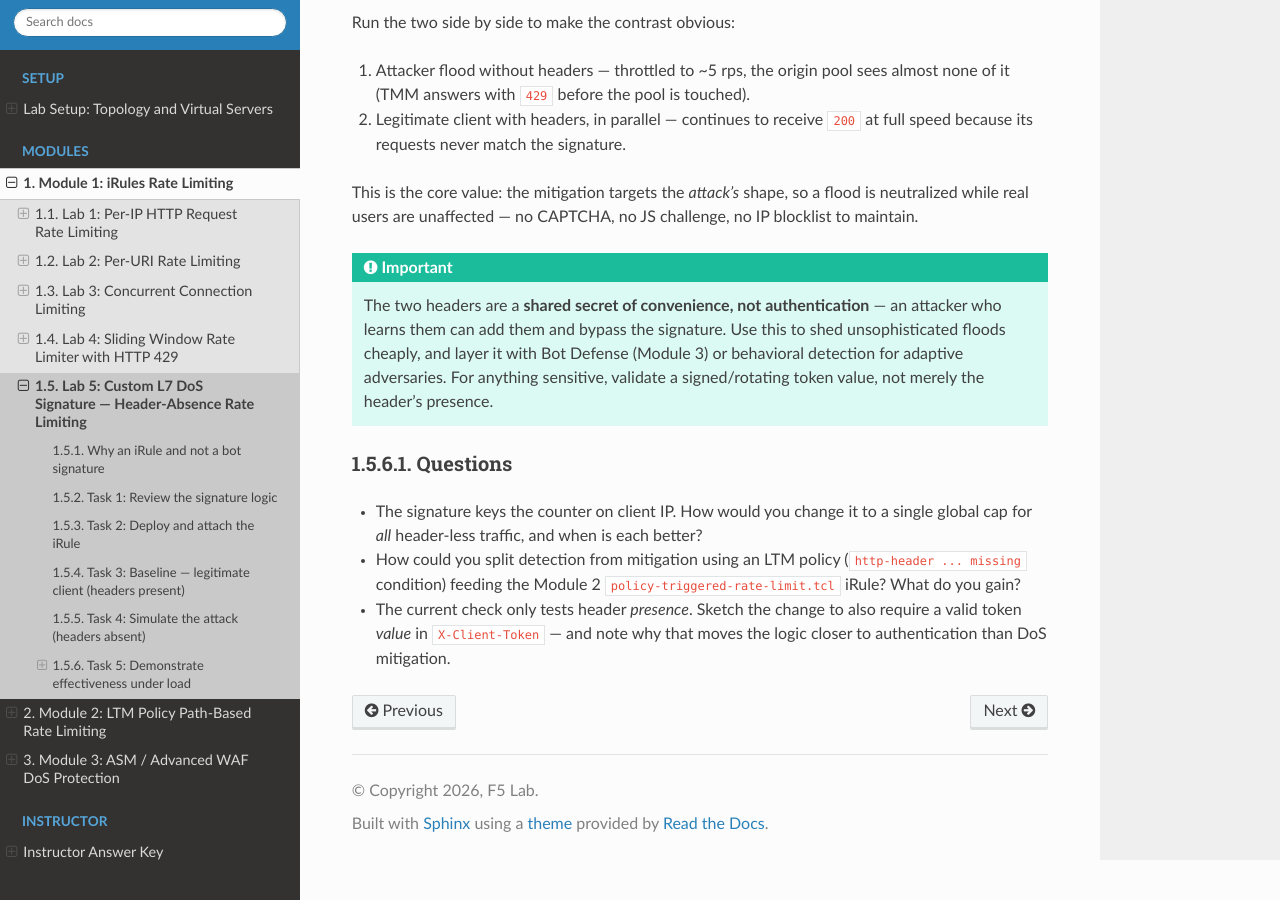
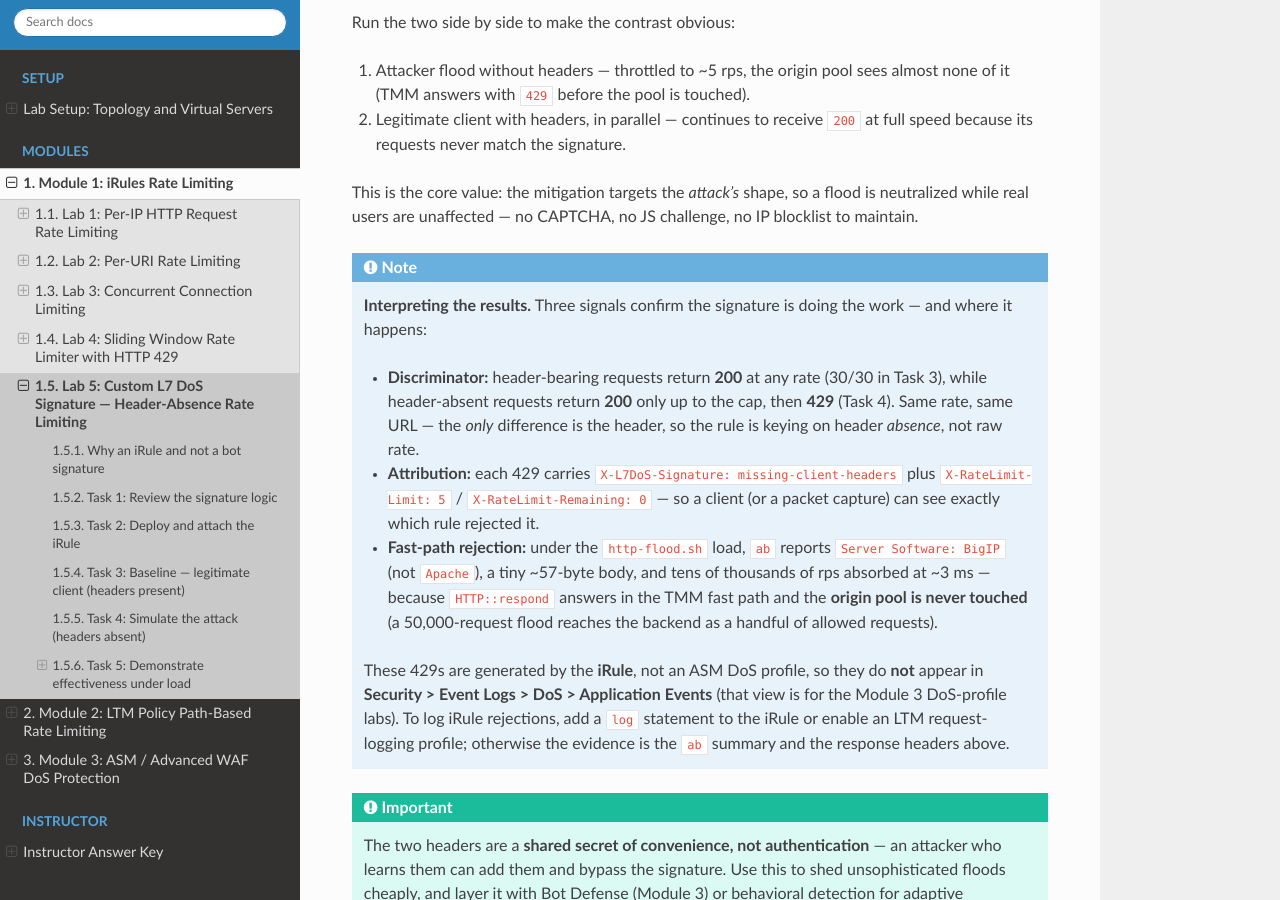
Before and after one commit to snowblind-/BIG-IP-L7DoS-Lab, a Sphinx documentation site: the page built from docs/module1-irules/lab5/lab5-custom-signature.rst, in a window 1280 px wide and 900 px high, scrolled down 2849 px. Built offline with Sphinx 7.4.7 and the Read the Docs theme 3.1.0, drawn with Linux system fonts in a browser that asks for light colours.

Commit message:
Lab 5: interpretation note + fix http-flood.sh event-log message (iRule != ASM DoS)
Add an 'Interpreting the results' note to Lab 5: the header discriminator (token
vs no-token), the X-L7DoS-Signature / X-RateLimit attribution headers, and the
fast-path result under http-flood.sh (Server: BigIP, ~57-byte body, tens of
thousands of rps absorbed, origin pool untouched). Crucially clarify these are
iRule HTTP::respond 429s, NOT ASM DoS-profile events, so they do NOT appear in
Security > Event Logs > DoS > Application Events.

Correct http-flood.sh's closing message to distinguish ASM DoS-profile labs
(Module 3, that event log applies) from iRule labs (Module 1, rejections are
iRule 429s visible in the ab summary, not the ASM DoS log).

```diff
--- a/docs/module1-irules/lab5/lab5-custom-signature.rst
+++ b/docs/module1-irules/lab5/lab5-custom-signature.rst
@@ -156,6 +156,30 @@ This is the core value: the mitigation targets the *attack's* shape, so a flood
 is neutralized while real users are unaffected — no CAPTCHA, no JS challenge, no
 IP blocklist to maintain.
 
+.. note::
+
+   **Interpreting the results.** Three signals confirm the signature is doing the
+   work — and where it happens:
+
+   - **Discriminator:** header-bearing requests return **200** at any rate
+     (30/30 in Task 3), while header-absent requests return **200** only up to the
+     cap, then **429** (Task 4). Same rate, same URL — the *only* difference is the
+     header, so the rule is keying on header *absence*, not raw rate.
+   - **Attribution:** each 429 carries ``X-L7DoS-Signature: missing-client-headers``
+     plus ``X-RateLimit-Limit: 5`` / ``X-RateLimit-Remaining: 0`` — so a client (or
+     a packet capture) can see exactly which rule rejected it.
+   - **Fast-path rejection:** under the ``http-flood.sh`` load, ``ab`` reports
+     ``Server Software: BigIP`` (not ``Apache``), a tiny ~57-byte body, and tens of
+     thousands of rps absorbed at ~3 ms — because ``HTTP::respond`` answers in the
+     TMM fast path and the **origin pool is never touched** (a 50,000-request flood
+     reaches the backend as a handful of allowed requests).
+
+   These 429s are generated by the **iRule**, not an ASM DoS profile, so they do
+   **not** appear in **Security > Event Logs > DoS > Application Events** (that view
+   is for the Module 3 DoS-profile labs). To log iRule rejections, add a ``log``
+   statement to the iRule or enable an LTM request-logging profile; otherwise the
+   evidence is the ``ab`` summary and the response headers above.
+
 .. important::
 
    The two headers are a **shared secret of convenience, not authentication** —
```
Also changed, not shown: 1 other file.
